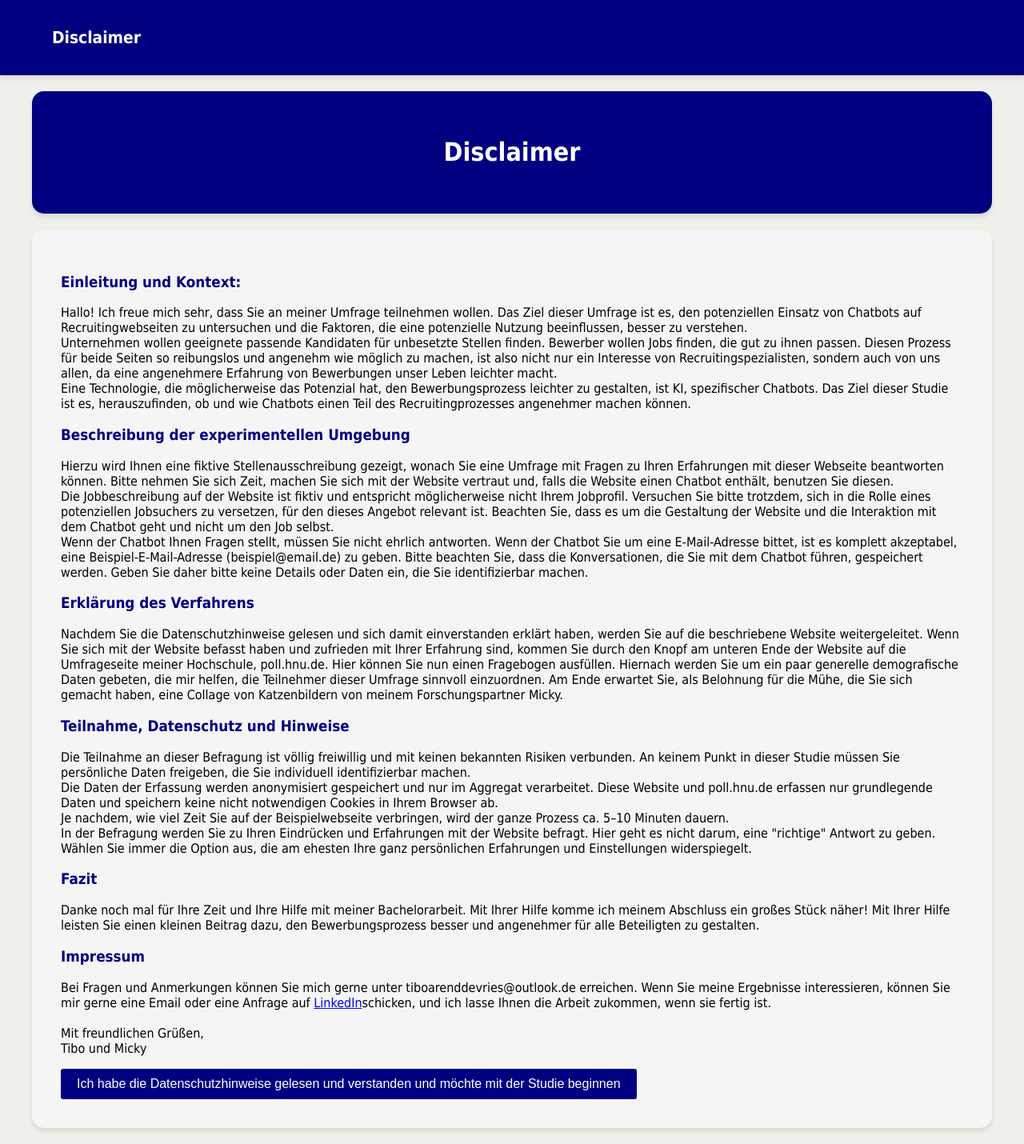
After one commit to Tibodv/bathesis, a PHP site: page /disclaimerCB.html in a window 1280 px wide. The commit adds this page. Shown: the whole page at 80% size. Run offline with PHP 8.4, Linux system fonts and the light colour scheme.

Commit message:
disclaimer und randomizer hinzugefuegt

```diff
--- /dev/null
+++ b/MockUp Recruitingfunnel/disclaimerCB.html
@@ -0,0 +1,45 @@
+<!DOCTYPE html>
+<html>
+<head>
+    <meta charset="UTF-8">
+    <title>Disclaimer</title>
+    <link rel="stylesheet" href="main.css">
+</head>
+<body>
+    <header class="navbar">
+        <nav>
+            <ul class="nav-links">
+                <li><a href="#" class="Uname">Disclaimer</a></li>
+            </ul>
+        </nav>
+    </header>
+    <div class="container">
+        <div class="box titel">
+            <h1>Disclaimer</h1>
+        </div>
+
+        <div class="box beschreibung">
+            <h3>Einleitung und Kontext:</h3>
+            <p>Hallo! Ich freue mich sehr, dass Sie an meiner Umfrage teilnehmen wollen. Das Ziel dieser Umfrage ist es, den potenziellen Einsatz von Chatbots auf Recruitingwebseiten zu untersuchen und die Faktoren, die eine potenzielle Nutzung beeinflussen, besser zu verstehen.<br>Unternehmen wollen geeignete passende Kandidaten für unbesetzte Stellen finden. Bewerber wollen Jobs finden, die gut zu ihnen passen. Diesen Prozess für beide Seiten so reibungslos und angenehm wie möglich zu machen, ist also nicht nur ein Interesse von Recruitingspezialisten, sondern auch von uns allen, da eine angenehmere Erfahrung von Bewerbungen unser Leben leichter macht.<br>Eine Technologie, die möglicherweise das Potenzial hat, den Bewerbungsprozess leichter zu gestalten, ist KI, spezifischer Chatbots. Das Ziel dieser Studie ist es, herauszufinden, ob und wie Chatbots einen Teil des Recruitingprozesses angenehmer machen können.</p>
+
+            <h3>Beschreibung der experimentellen Umgebung</h3>
+            <p>Hierzu wird Ihnen eine fiktive Stellenausschreibung gezeigt, wonach Sie eine Umfrage mit Fragen zu Ihren Erfahrungen mit dieser Webseite beantworten können. Bitte nehmen Sie sich Zeit, machen Sie sich mit der Website vertraut und, falls die Website einen Chatbot enthält, benutzen Sie diesen.<br>Die Jobbeschreibung auf der Website ist fiktiv und entspricht möglicherweise nicht Ihrem Jobprofil. Versuchen Sie bitte trotzdem, sich in die Rolle eines potenziellen Jobsuchers zu versetzen, für den dieses Angebot relevant ist. Beachten Sie, dass es um die Gestaltung der Website und die Interaktion mit dem Chatbot geht und nicht um den Job selbst.<br>Wenn der Chatbot Ihnen Fragen stellt, müssen Sie nicht ehrlich antworten. Wenn der Chatbot Sie um eine E-Mail-Adresse bittet, ist es komplett akzeptabel, eine Beispiel-E-Mail-Adresse (beispiel@email.de)
+            zu geben. Bitte beachten Sie, dass die Konversationen, die Sie mit dem Chatbot führen, gespeichert werden. Geben Sie daher bitte keine Details oder Daten ein, die Sie identifizierbar machen.</p>
+
+            <h3>Erklärung des Verfahrens</h3>
+            <p>Nachdem Sie die Datenschutzhinweise gelesen und sich damit einverstanden erklärt haben, werden Sie auf die beschriebene Website weitergeleitet. Wenn Sie sich mit der Website befasst haben und zufrieden mit Ihrer Erfahrung sind, kommen Sie durch den Knopf am unteren Ende der Website auf die Umfrageseite meiner Hochschule, poll.hnu.de. Hier können Sie nun einen Fragebogen ausfüllen. Hiernach werden Sie um ein paar generelle demografische Daten gebeten, die mir helfen, die Teilnehmer dieser Umfrage sinnvoll einzuordnen. Am Ende erwartet Sie, als Belohnung für die Mühe, die Sie sich gemacht haben, eine Collage von Katzenbildern von meinem Forschungspartner Micky.</p>
+
+            <h3>Teilnahme, Datenschutz und Hinweise</h3>
+            <p>Die Teilnahme an dieser Befragung ist völlig freiwillig und mit keinen bekannten Risiken verbunden. An keinem Punkt in dieser Studie müssen Sie persönliche Daten freigeben, die Sie individuell identifizierbar machen.<br>Die Daten der Erfassung werden anonymisiert gespeichert und nur im Aggregat verarbeitet. Diese Website und poll.hnu.de erfassen nur grundlegende Daten und speichern keine nicht notwendigen Cookies in Ihrem Browser ab.<br>Je nachdem, wie viel Zeit Sie auf der Beispielwebseite verbringen, wird der ganze Prozess ca. 5–10 Minuten dauern.<br>In der Befragung werden Sie zu Ihren Eindrücken und Erfahrungen mit der Website befragt. Hier geht es nicht darum, eine "richtige" Antwort zu geben. Wählen Sie immer die Option aus, die am ehesten Ihre ganz persönlichen Erfahrungen und Einstellungen widerspiegelt.</p>
+
+            <h3>Fazit</h3>
+            <p>Danke noch mal für Ihre Zeit und Ihre Hilfe mit meiner Bachelorarbeit. Mit Ihrer Hilfe komme ich meinem Abschluss ein großes Stück näher! Mit Ihrer Hilfe leisten Sie einen kleinen Beitrag dazu, den Bewerbungsprozess besser und angenehmer für alle Beteiligten zu gestalten.</p>
+
+            <h3>Impressum</h3>
+            <p>Bei Fragen und Anmerkungen können Sie mich gerne unter tiboarenddevries@outlook.de erreichen. Wenn Sie meine Ergebnisse interessieren, können Sie mir gerne eine Email oder eine Anfrage auf <a href="https://www.linkedin.com/in/tibo-arend-de-vries-a04930193/">LinkedIn</a>schicken, und ich lasse Ihnen die Arbeit zukommen, wenn sie fertig ist.<br><br>Mit freundlichen Grüßen,<br>Tibo und Micky</p>
+
+            <button>Ich habe die Datenschutzhinweise gelesen und verstanden und möchte mit der Studie beginnen</button>
+        </div>
+    </div>
+</body>
+</html>
--- /dev/null
+++ b/MockUp Recruitingfunnel/group_counts.json
@@ -0,0 +1 @@
+{"groupA":5,"groupB":4}
--- a/MockUp Recruitingfunnel/main.css
+++ b/MockUp Recruitingfunnel/main.css
@@ -55,7 +55,7 @@ body {
 
   /* Hover effect */
   .nav-links a:hover {
-    background-color: #a11d1d; /* Darker red on hover */
+    background-color: #000047; /* Darker blue on hover */
   }
 
 
--- a/MockUp Recruitingfunnel/mockupCb.html
+++ b/MockUp Recruitingfunnel/mockupCb.html
@@ -41,7 +41,7 @@
       </div>
 
     <div class="box wirbieten">
-        <h3>Ihr Profil</h3>
+        <h3>Ihr Profil:</h3>
         <p>Sie verfügen über ein abgeschlossenes Studium im Bereich Marketing, Kommunikation oder einem verwandten Fachgebiet und haben idealerweise erste praktische Erfahrungen im digitalen Marketing gesammelt. Ihre Affinität zu Social Media und digitalen Trends spiegelt sich in Ihrer kreativen und analytischen Arbeitsweise wider. Sie beherrschen Deutsch und Englisch in Wort und Schrift und zeichnen sich durch Teamfähigkeit sowie eine strukturierte, lösungsorientierte Herangehensweise aus.</p>
     </div>
 
@@ -50,7 +50,7 @@
 
 
     <div class="box chatbot">
-      <h2 style="text-align:center;">Chatbot</h2>
+      <h2 style="text-align:center;">Haben sie Fragen ?</h2>
       <iframe
         src="https://www.chatbase.co/chatbot-iframe/yeTiGeRePTmCtLetuO1Jk"
         width="100%"
```
Also changed, not shown: MockUp Recruitingfunnel/index.php (added, +49 -0 lines), MockUp Recruitingfunnel/mockupNoCb.html (+1 -14 lines), MockUp Recruitingfunnel/zufallsZuweisung.php (deleted, +0 -31 lines), MockUp Recruitingfunnel/zuweisung.php (deleted, +0 -31 lines), Notes/NotesBaThesis/05 Chatbot/Chatbot Q&A.md (+14 -13 lines), Notes/NotesBaThesis/Erhebung/04 Disclaimer CB.md (added, +38 -0 lines), Notes/NotesBaThesis/.obsidian/workspace.json, Notes/NotesBaThesis/Erhebung/05 Disclaimer NoCB.md (added), Notes/NotesBaThesis/Erhebung/06 Datenschutz CB.md (added), Notes/NotesBaThesis/Erhebung/07 Datenschutz NoCB.md (added), 2 other files.
